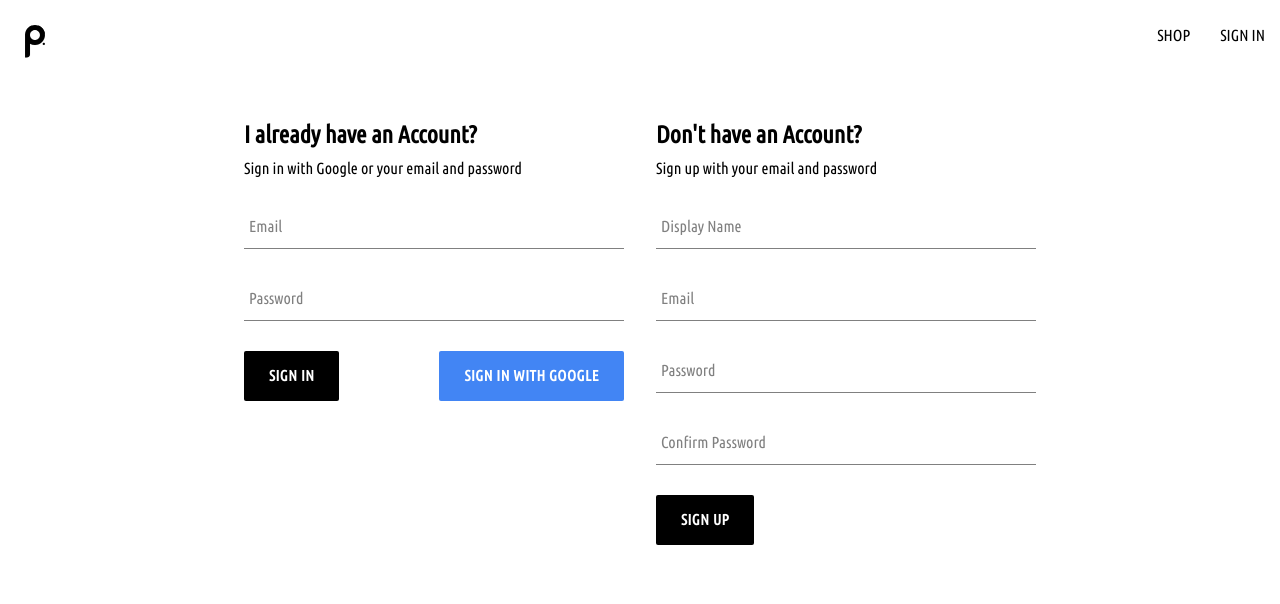
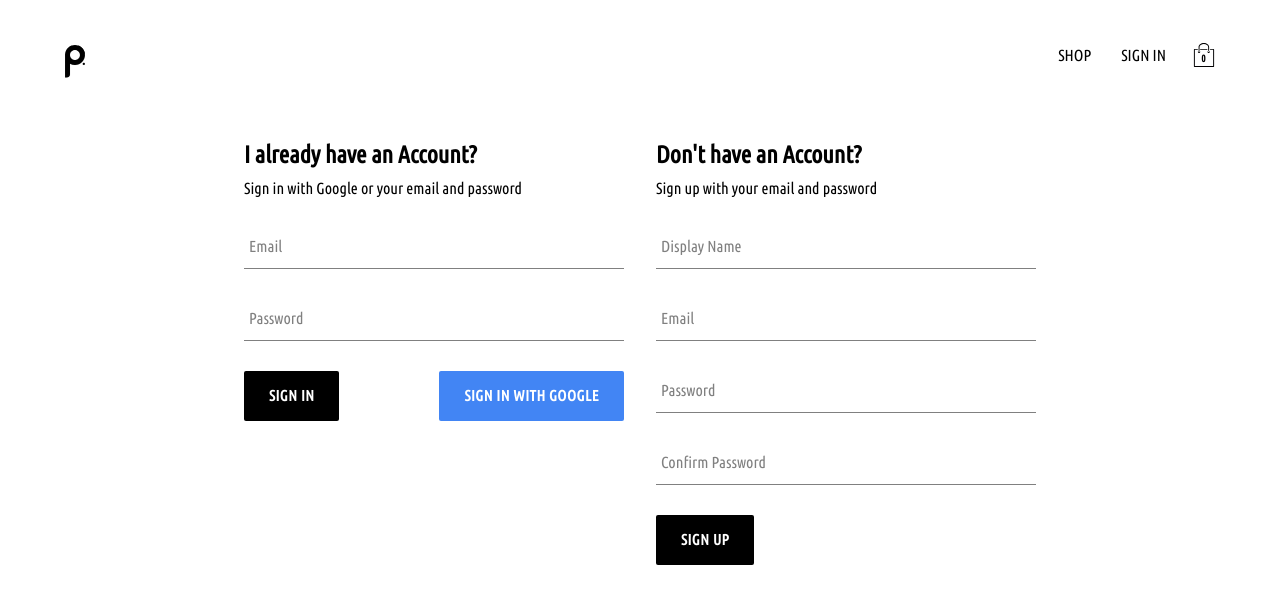
Before and after one commit to stefano472/ptd-clothing, a React (Create React App) app: page /auth in a window 1280 px wide. Shown: the top 604 px of the page. Built offline with nearby package versions, Linux system fonts and the light colour scheme; no server answers.

Commit message:
adding cart context and cart-icon/dropdown components

```diff
--- /dev/null
+++ b/src/components/cart-dropdown/cart-dropdown.component.jsx
@@ -0,0 +1,14 @@
+import './cart-dropdown.scss'
+
+import Button from '../button/button.component'
+
+const CartDropdown = () => {
+  return (
+    <div className="cart-dropdown-container">
+        <div className="cart-items"></div>
+        <Button>GO TO CHECKOUT</Button>
+    </div>
+  )
+}
+
+export default CartDropdown
--- /dev/null
+++ b/src/components/cart-dropdown/cart-dropdown.scss
@@ -0,0 +1,30 @@
+.cart-dropdown-container {
+    position: absolute;
+    width: 240px;
+    height: 340px;
+    display: flex;
+    flex-direction: column;
+    padding: 20px;
+    border: 1px solid black;
+    background-color: white;
+    top: 90px;
+    right: 40px;
+    z-index: 5;
+
+    .empty-message {
+      font-size: 18px;
+      margin: 50px auto;
+    }
+
+    .cart-items {
+      height: 240px;
+      display: flex;
+      flex-direction: column;
+      // overflow: scroll;
+      overflow: auto;
+    }
+
+    button {
+      margin-top: auto;
+    }
+  }
--- /dev/null
+++ b/src/components/cart-icon/cart-icon.components.jsx
@@ -0,0 +1,13 @@
+import './cart-icon.scss'
+import { ReactComponent as ShoppingIcon } from '../../assets/shopping-bag.svg'
+
+const CartIcon = ({toggleCart}) => {
+  return (
+    <div onClick={toggleCart} className='cart-icon-container'>
+        <ShoppingIcon className='shopping-icon' />
+        <span className="item-count">0</span>
+    </div>
+  )
+}
+
+export default CartIcon
--- /dev/null
+++ b/src/components/cart-icon/cart-icon.scss
@@ -0,0 +1,22 @@
+.cart-icon-container {
+    margin-right: 14px;
+    width: 45px;
+    height: 45px;
+    position: relative;
+    display: flex;
+    align-items: center;
+    justify-content: center;
+    cursor: pointer;
+
+    .shopping-icon {
+      width: 24px;
+      height: 24px;
+    }
+
+    .item-count {
+      position: absolute;
+      font-size: 10px;
+      font-weight: bold;
+      bottom: 14px;
+    }
+  }
--- a/src/components/product-card/product-card.scss
+++ b/src/components/product-card/product-card.scss
@@ -38,14 +38,5 @@
       display: flex;
       justify-content: space-between;
       font-size: 18px;
-
-      .name {
-        width: 90%;
-        margin-bottom: 15px;
-      }
-
-      .price {
-        width: 10%;
-      }
     }
   }
--- /dev/null
+++ b/src/contexts/cart.context.jsx
@@ -0,0 +1,15 @@
+import { createContext, useState } from "react";
+
+export const CartContext = createContext({
+    cartToggle: false,
+    setCartToggle: () => {}
+})
+
+export const CartProvider = ({children}) => {
+    const [ cartToggle, setCartToggle ] = useState(false)
+
+    const value = { cartToggle, setCartToggle }
+
+    return <CartContext.Provider value={value} >{children}</CartContext.Provider>
+
+}
--- a/src/contexts/products.context.jsx
+++ b/src/contexts/products.context.jsx
@@ -16,7 +16,7 @@
 
     useEffect(() => {
         setProducts(PRODUCTS)
-        console.log(products)
+        // console.log(products)
     }, [products])
 
     return <ProductsContext.Provider value={value} >{children}</ProductsContext.Provider>
--- a/src/contexts/user.context.jsx
+++ b/src/contexts/user.context.jsx
@@ -40,7 +40,7 @@
             createUserDocumentFromAuth(user)
         }
         setCurrentUser(user)
-        console.log(user)
+        // console.log(user)
     })
     //  con use effect quello che metto al return è cosa voglio eseguire all'unmoount del component
     return unsubscribe
--- a/src/index.js
+++ b/src/index.js
@@ -9,6 +9,7 @@
 
 import './index.scss';
 import { ProductsProvider } from './contexts/products.context';
+import { CartProvider } from './contexts/cart.context';
 
 const root = ReactDOM.createRoot(document.getElementById('root'));
 root.render(
@@ -19,7 +20,9 @@
         nel mio caso tutti, perchè ho wrappato App, avranno accesso alle due var esplicitate
         nel context(ovvero il context stesso e la funzione per settarlo) */}
         <ProductsProvider>
-          <App />
+          <CartProvider >
+            <App />
+          </CartProvider>
         </ProductsProvider>
       </UserProvider>
     </BrowserRouter>
--- a/src/index.scss
+++ b/src/index.scss
@@ -6,6 +6,7 @@
 
 body {
   margin: 0;
+  padding: 20px 40px;
   font-family: 'Ubuntu Condensed', sans-serif;
   -webkit-font-smoothing: antialiased;
   -moz-osx-font-smoothing: grayscale;
--- a/src/routes/navigation/navigation.component.jsx
+++ b/src/routes/navigation/navigation.component.jsx
@@ -1,9 +1,15 @@
 import { useContext } from "react"
 import { Outlet, Link } from "react-router-dom"
 import { ReactComponent as PtdLogo } from "../../assets/my-logo.svg"
+import CartDropdown from "../../components/cart-dropdown/cart-dropdown.component"
+import CartIcon from "../../components/cart-icon/cart-icon.components"
 
 import { UserContext } from "../../contexts/user.context"
+import { CartContext } from "../../contexts/cart.context"
+
 import { signOutUser } from "../../utils/firebase/firebase.utils"
+
+
 
 import './navigation.scss'
 
@@ -14,7 +20,13 @@
         valore dichiaro solo la var currentUser che potrò utilizzar edove voglio nel
         component
     */
-    const { currentUser }   = useContext(UserContext)
+    const { currentUser } = useContext(UserContext)
+
+    const { cartToggle, setCartToggle } = useContext(CartContext)
+
+    const toggleCart = () => {
+        setCartToggle(!cartToggle)
+    }
 
     return (
         <>
@@ -22,7 +34,7 @@
                 <Link className="logo-container" to='/' >
                     <PtdLogo className="logo" style={{filter: 'brightness(0)'}} />
                 </Link>
-                <div className="nav-links-container">
+                <div className="nav-links-container" >
                     <Link className="nav-link" to='/shop' >
                         SHOP
                     </Link>
@@ -36,7 +48,11 @@
                                 SIGN IN
                             </Link>
                     }
+                    <CartIcon toggleCart={toggleCart} />
                 </div>
+                {
+                    cartToggle && <CartDropdown />
+                }
             </div>
             <Outlet />
         </>
--- a/src/utils/firebase/firebase.utils.js
+++ b/src/utils/firebase/firebase.utils.js
@@ -31,8 +31,9 @@
 };
 
 // Initialize Firebase
-const firebaseApp = initializeApp(firebaseConfig);
-console.log(firebaseApp)
+// const firebaseApp = initializeApp(firebaseConfig);
+// console.log(firebaseApp)
+initializeApp(firebaseConfig);
 
 const googleProvider = new GoogleAuthProvider();
 googleProvider.setCustomParameters({
```
